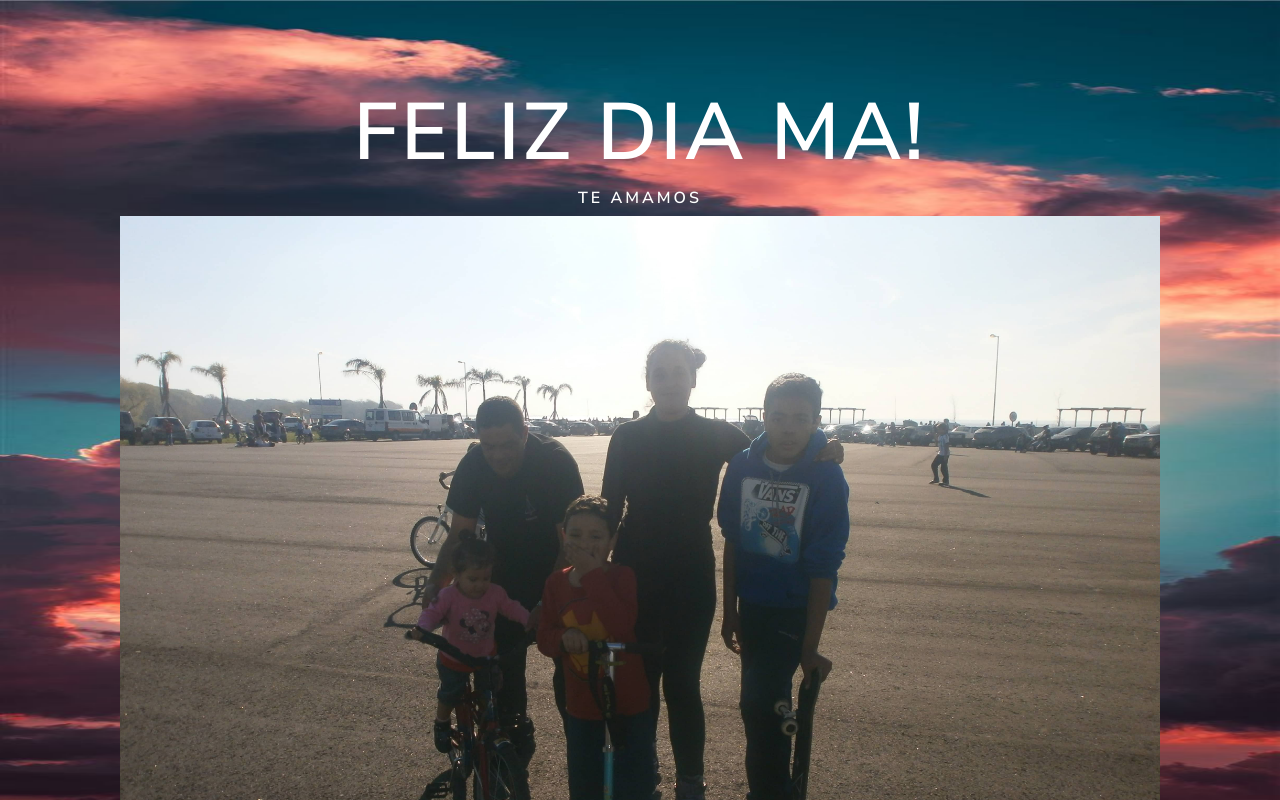
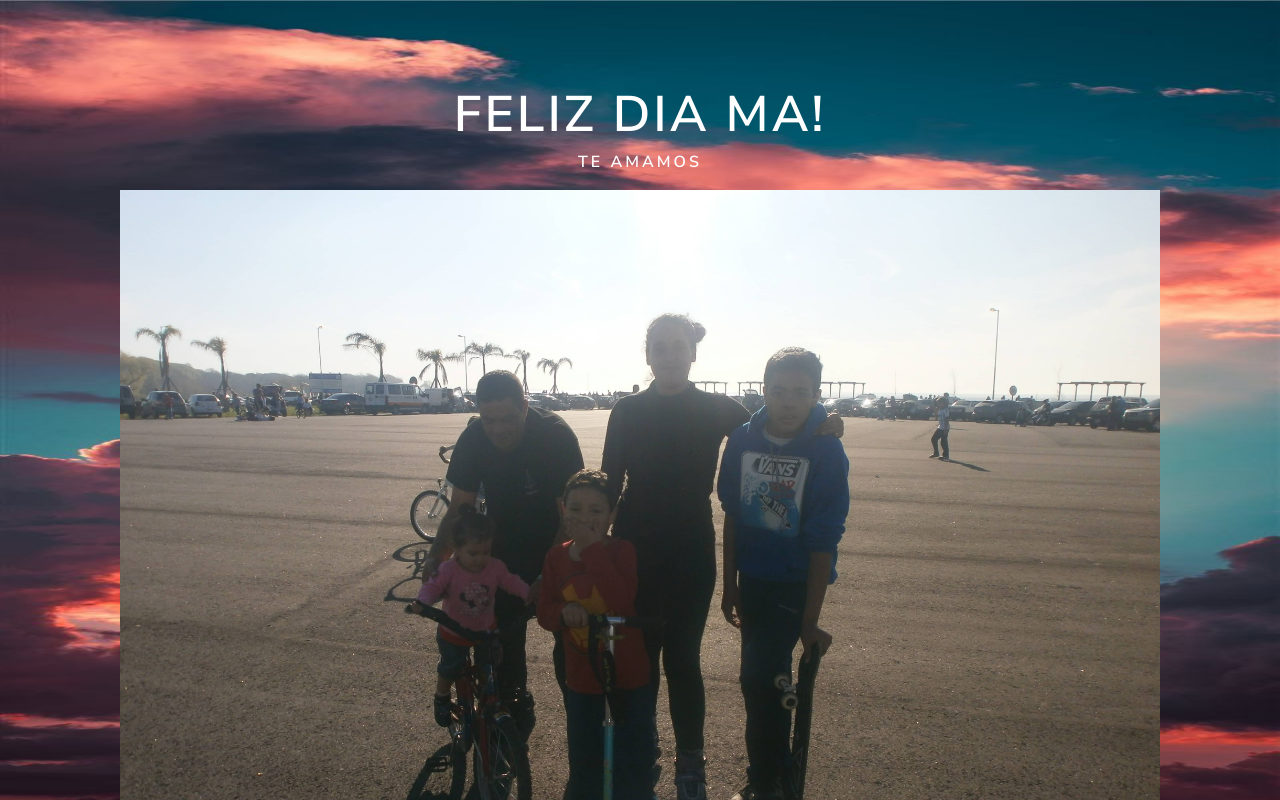
Before and after one commit to Dylnnn-Work/Feliz-Dia-ma, a Next.js app: page / in a window 1280 px wide. Shown: the top 800 px of the page. Built offline with nearby package versions, Linux system fonts and the light colour scheme.

Commit message:
second commit

```diff
--- a/components/images.jsx
+++ b/components/images.jsx
@@ -1,14 +1,13 @@
 import fotos from "../info"
 import Image from 'next/image'
 import styles from "../styles/Home.module.css";
-
 const Imagenes = () => {
     return (
-        <div Style="display:flex; flex-direction:column; align-self:center;margin-top:0px">
+        <div Style="display:flex; flex-direction:column;padding-top:10px">
             {fotos.map((image,index) => {
                 return (
-                    <img key={index} className={styles.responsive} src={"/" + image} loader="lazy"  Style="max-width:130vh; height:auto; object-fit:fill;margin-top:0" />
-                    )
+                        <img key={index} className={styles.responsive} src={"/" + image} loader="lazy"  Style="max-width:130vh; height:auto; object-fit:fill;margin-top:0" />
+                )
             })}
         </div>
     )
@@ -16,5 +15,4 @@ const Imagenes = () => {
 }
 
 export default Imagenes
-
 //{}
--- a/pages/index.js
+++ b/pages/index.js
@@ -39,7 +39,7 @@ export default function Home() {
         <h1
           className={styles.asd}
           Style="display: block;
-            font-size:80px;
+            font-size:50px;
 "
         >
           Feliz dia Ma!
```
